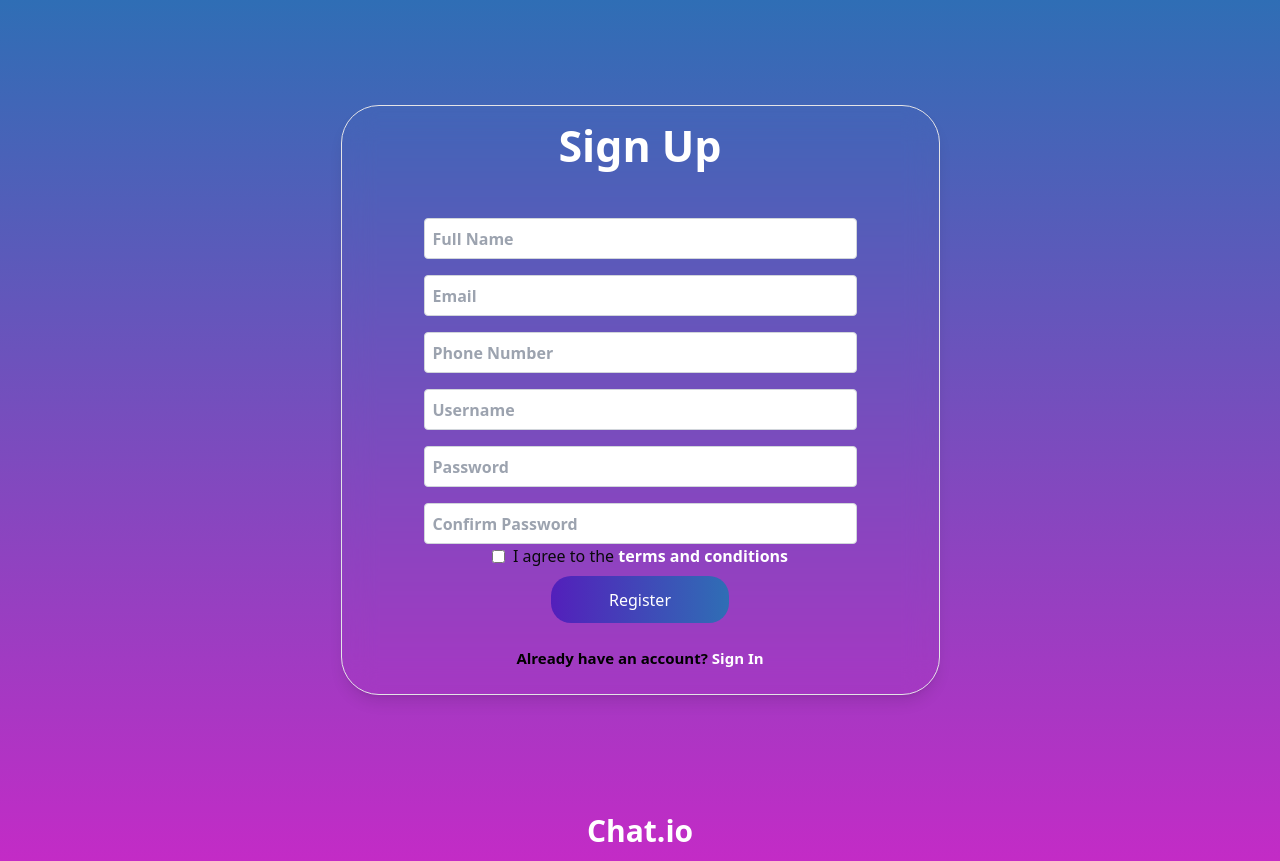
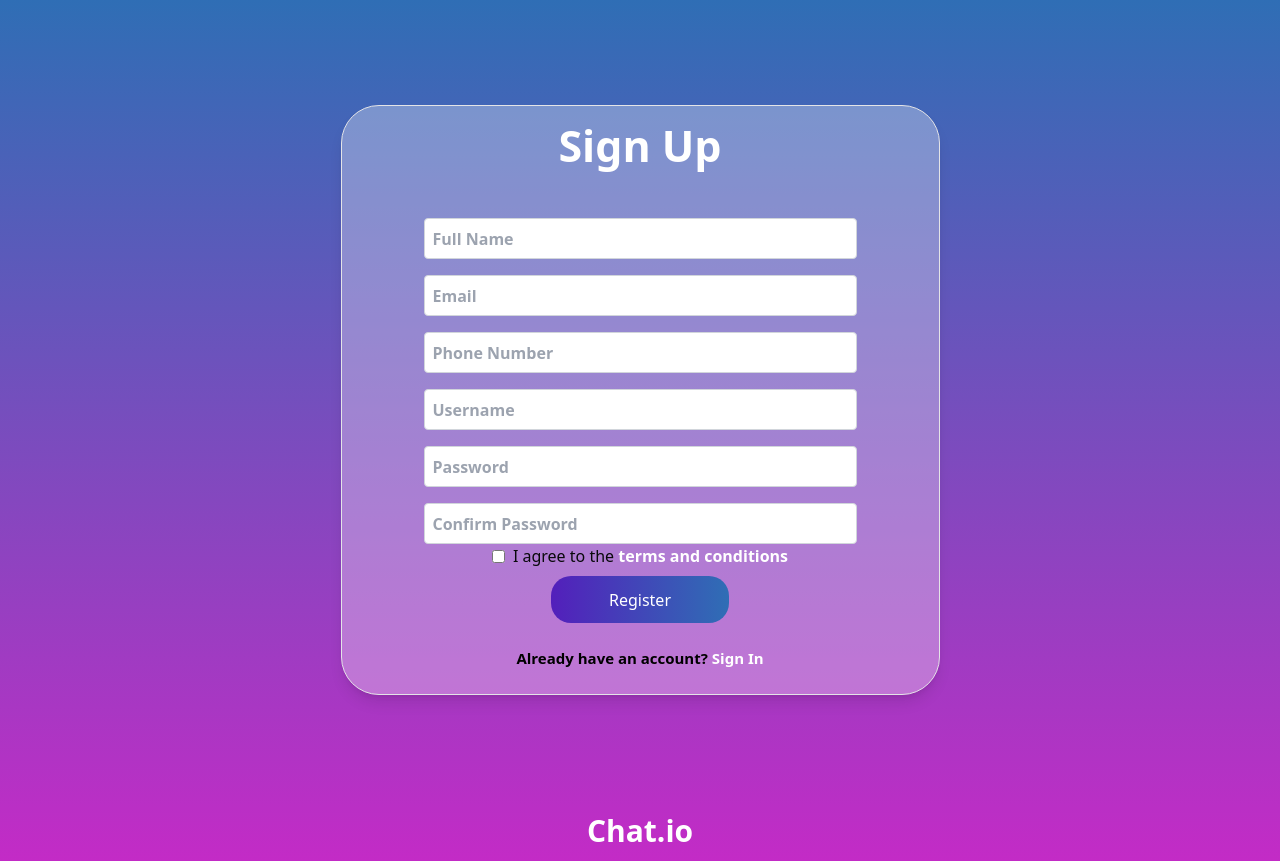
Before and after one commit to 7-But-Not-7/chatio, a React (Vite) app in the folder frontend/: page /auth/sign-up in a window 1280 px wide. Built offline with nearby package versions, Linux system fonts and the light colour scheme; no server answers.

Commit message:
background opacity

```diff
--- a/frontend/src/pages/auth/Register.tsx
+++ b/frontend/src/pages/auth/Register.tsx
@@ -110,7 +110,7 @@
   };
 
   return (
-    <div className="flex flex-col items-center justify-center shadow-lg rounded-[38px] border border-solid w-[599px] h-fit backdrop-blur-lg ">
+    <div className="flex flex-col items-center justify-center shadow-lg rounded-[38px] border border-solid w-[599px] h-fit  bg-[#ffffff4d]">
 
 
       <h1 className="text-2xl font-bold text-[43px] my-6 text-white ">
--- a/frontend/src/pages/auth/SignUp.tsx
+++ b/frontend/src/pages/auth/SignUp.tsx
@@ -4,7 +4,7 @@
 import { Verify } from "./Verify";
 
 export const SignUp: React.FC = () => {
-  const {currentStep, next, prev, reset} = useSignUpStep();
+  const {currentStep} = useSignUpStep();
   return (
   <div className="flex items-center h-screen w-full justify-center  ">
     {currentStep === "register" && <Register />}
--- a/frontend/src/pages/auth/Verify.tsx
+++ b/frontend/src/pages/auth/Verify.tsx
@@ -6,7 +6,7 @@
   const [mode, setMode] = useState(true);
   const { prev } = useSignUpStep();
   return (
-    <div className='flex flex-col items-center justify-center shadow-lg rounded-[38px] border border-solid w-[599px] h-[600px] backdrop-blur-lg '>
+    <div className='flex flex-col items-center justify-center shadow-lg rounded-[38px] border border-solid w-[599px] h-[600px] bg-[#ffffff4d] '>
       <h1 className="text-white text-4xl text-center font-semibold mb-8">Check your {mode ? "e-mail" : "messages"}</h1>
       {/* info text */}
       <h3 className="text-black font-semibold text-[15px] mb-4">
```
